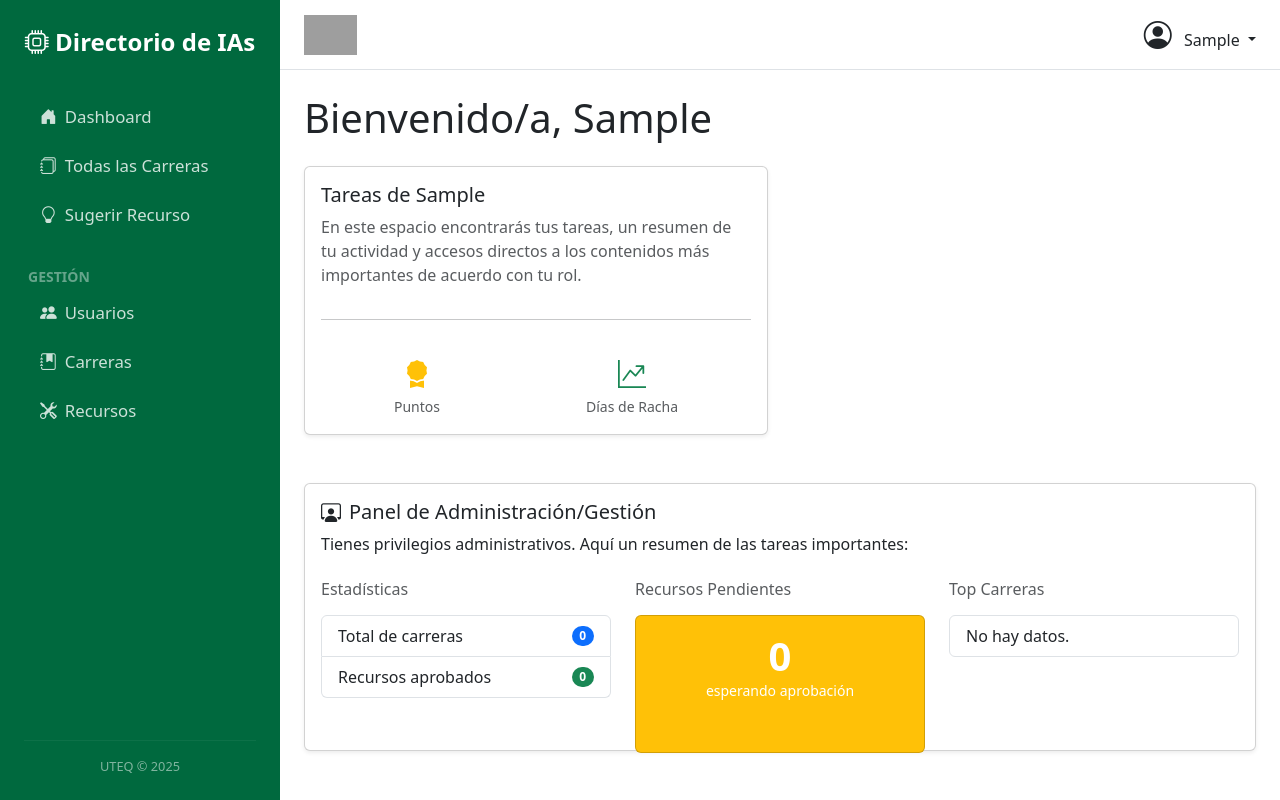
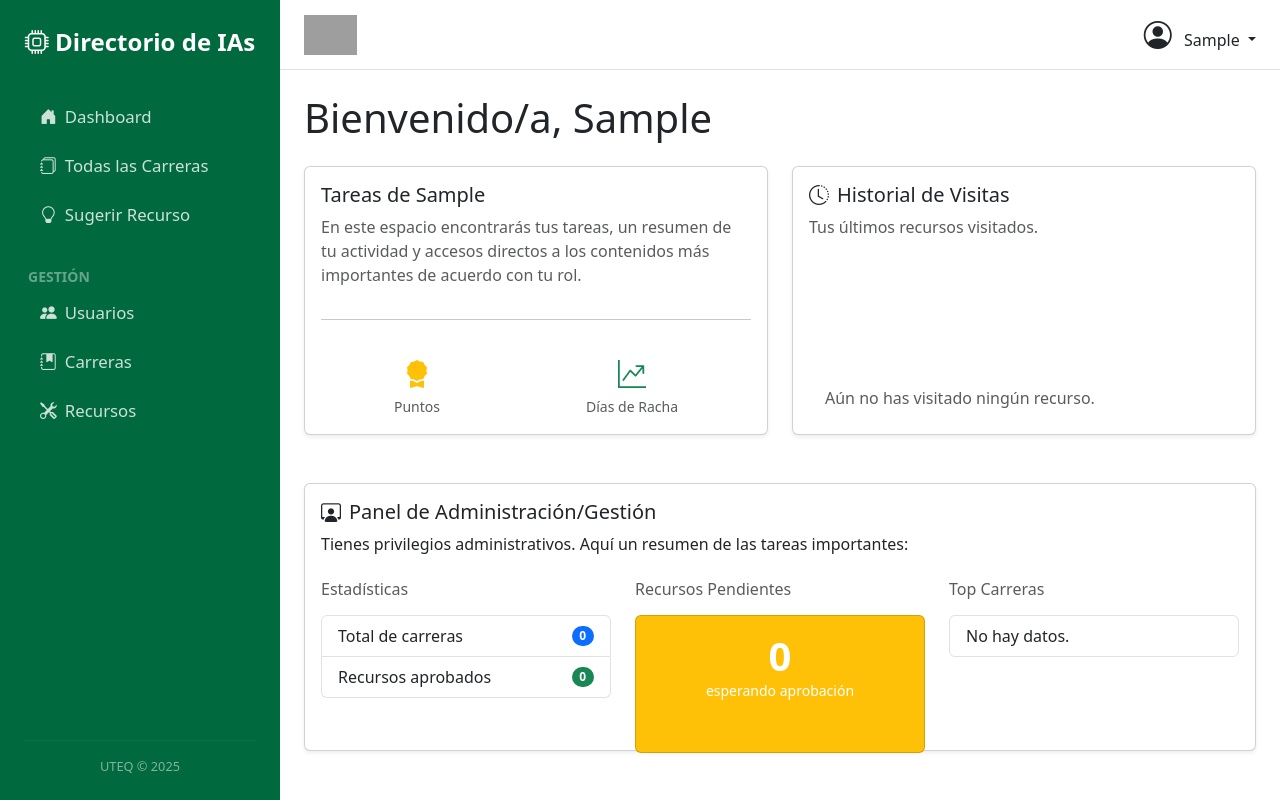
Before and after one commit to iMouraad/ProyectoDirectoriosIA, a Django app: page /dashboard/ in a window 1280 px wide. Run offline with Django 5.2, Linux system fonts and the light colour scheme; the visitor is signed in with stand-in values (Sample User, id 1); data that the repository does not hold is empty; grey boxes are pictures that could not be loaded.

Commit message:
feat: Always show history and increase dashboard item limits to 6

```diff
--- a/portal_uteq/recursos/templates/recursos/dashboard.html
+++ b/portal_uteq/recursos/templates/recursos/dashboard.html
@@ -39,7 +39,6 @@
         </div>
     </div>
     {# Historial de Visitas (al lado de bienvenida) #}
-    {% if historial_visitas %}
     <div class="col-md-6 mb-4">
         <div class="card shadow-sm h-100">
             <div class="card-body d-flex flex-column">
@@ -54,12 +53,15 @@
                             </div>
                             <span class="badge bg-info rounded-pill">{{ visita.recurso.get_tipo_display }}</span>
                         </a>
+                    {% empty %}
+                        <div class="list-group-item">
+                            <p class="text-muted mb-0">Aún no has visitado ningún recurso.</p>
+                        </div>
                     {% endfor %}
                 </div>
             </div>
         </div>
     </div>
-    {% endif %}
 </div>
 
 
--- a/portal_uteq/recursos/views.py
+++ b/portal_uteq/recursos/views.py
@@ -143,7 +143,7 @@ class DashboardView(LoginRequiredMixin, TemplateView):
                 if visit.recurso.id not in seen_recurso_ids:
                     unique_visited_recursos.append(visit)
                     seen_recurso_ids.add(visit.recurso.id)
-                    if len(unique_visited_recursos) >= 5:
+                    if len(unique_visited_recursos) >= 6:
                         break
 
             context['historial_visitas'] = unique_visited_recursos
@@ -151,7 +151,7 @@ class DashboardView(LoginRequiredMixin, TemplateView):
         if user.is_superuser or user.groups.filter(name='Gestor de Contenido').exists():
             context['dashboard_type'] = 'admin_gestor'
             context['recursos_pendientes'] = Recurso.objects.filter(estado=Recurso.ESTADO_PENDIENTE).count()
-            context['carreras_con_recursos'] = Carrera.objects.annotate(num_recursos=Count('recursos')).filter(num_recursos__gt=0).order_by('-num_recursos')[:5]
+            context['carreras_con_recursos'] = Carrera.objects.annotate(num_recursos=Count('recursos')).filter(num_recursos__gt=0).order_by('-num_recursos')[:6]
 
         elif user.groups.filter(name='Docente').exists():
             context['dashboard_type'] = 'docente'
@@ -164,7 +164,7 @@ class DashboardView(LoginRequiredMixin, TemplateView):
                 context['recursos_mi_carrera_aprobados'] = Recurso.objects.filter(
                     carreras=user.perfil.carrera,
                     estado=Recurso.ESTADO_APROBADO
-                )[:5]
+                )[:6]
 
         else: # Estudiantes
             context['dashboard_type'] = 'estudiante'
@@ -173,7 +173,7 @@ class DashboardView(LoginRequiredMixin, TemplateView):
                 context['recursos_mi_carrera'] = Recurso.objects.filter(
                     carreras=user.perfil.carrera,
                     estado=Recurso.ESTADO_APROBADO
-                )[:5]
+                )[:6]
 
         return context
 
```
Also changed, not shown: imagenes para el proyecto/1200x630wa.png (added), imagenes para el proyecto/27-Apa-itu-Chat-GPT.jpg (added), imagenes para el proyecto/Agronomía.jpg (added), imagenes para el proyecto/Wolfram-Alpha-Logo-Vector-730x730.jpg (added), imagenes para el proyecto/Wolfram-Alpha-Logo-Vector.jpg (added), imagenes para el proyecto/desmos-logo-in-one-line-v0-lrno28tlda3d1.jpg (added), imagenes para el proyecto/desmos-logo-in-one-line-v0-lrno28tlda3d1.webp (added), imagenes para el proyecto/napkin-ai-logo-scaled.jpg (added), imagenes para el proyecto/notebooklm-logo.jpg (added).
